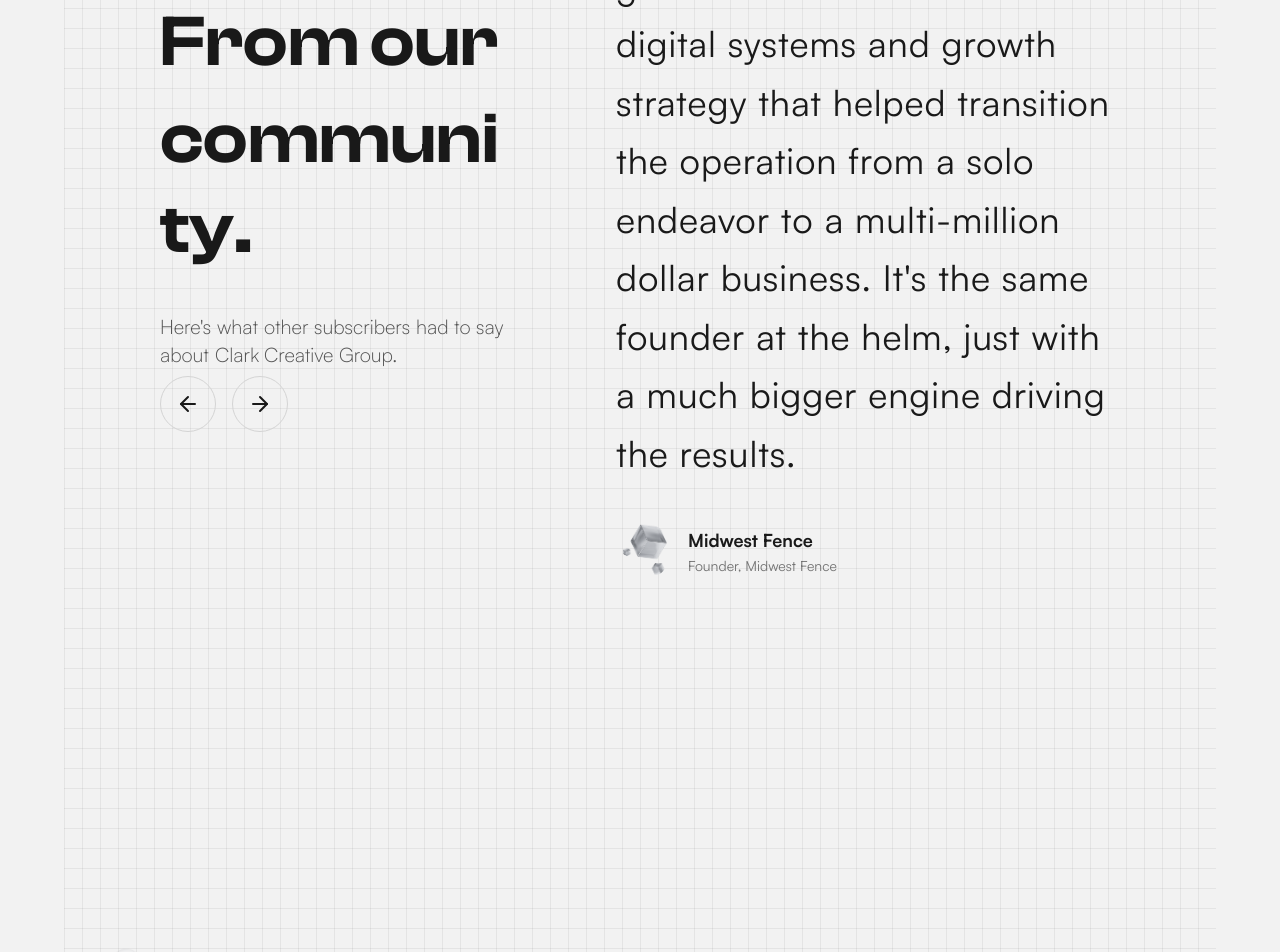
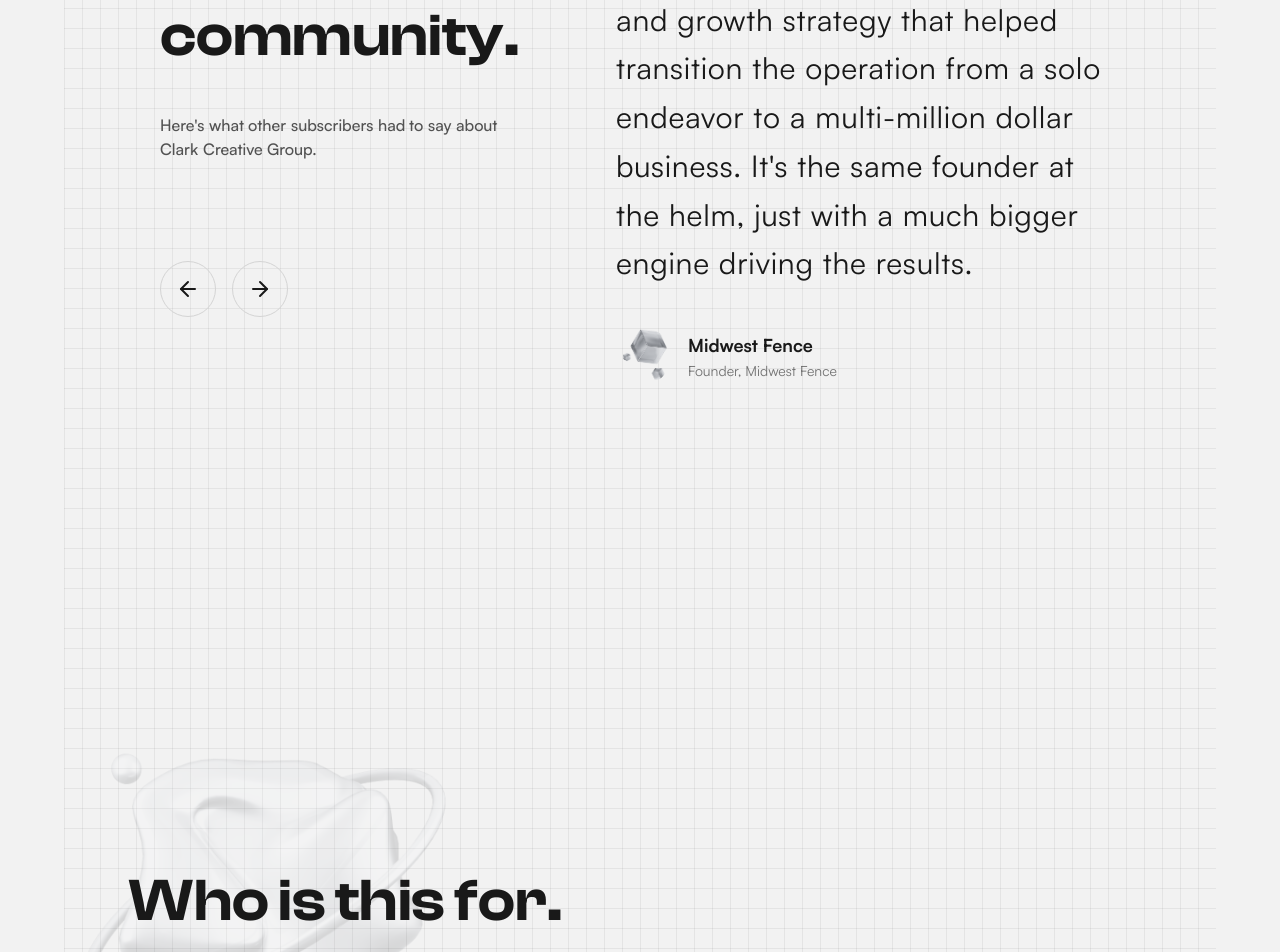
Before and after one commit to MonyVannn/clark-creative-group-website, a Next.js app: page / in a window 1280 px wide. Shown: the part 3240-4192 px from the top of the page. Built offline with nearby package versions, Linux system fonts and the light colour scheme.

Commit message:
Fix: responsiveness for xl screen

```diff
--- a/app/components/aboutpage/TeamSection.tsx
+++ b/app/components/aboutpage/TeamSection.tsx
@@ -49,7 +49,7 @@ export default function TeamSection() {
       <motion.div
         animate={{ y: [0, -20, 0] }}
         transition={{ duration: 6, repeat: Infinity, ease: "easeInOut" }}
-        className="absolute top-20 md:-top-56 md:right-10 lg:right-40 opacity-30 md:opacity-50 w-100 h-100 z-0 pointer-events-none"
+        className="absolute top-20 xl:-top-20 2xl:top-20 md:-top-56 md:right-10 lg:right-40 opacity-30 md:opacity-50 w-100 h-100 z-0 pointer-events-none"
       >
         <Image
           src="/square.png"
--- a/app/components/homepage/TargetAudienceSection.tsx
+++ b/app/components/homepage/TargetAudienceSection.tsx
@@ -61,7 +61,7 @@ export default function TargetAudienceSection() {
           text="Who is this for."
           tag="h2"
           splitType="words, chars"
-          className={`font-clash-display font-semibold text-5xl lg:text-7xl leading-tight transition-colors duration-1000 ${isDarkTheme ? "text-[#f2f2f2]" : "text-[#191919]"}`}
+          className={`font-clash-display font-semibold text-5xl lg:text-6xl leading-tight transition-colors duration-1000 ${isDarkTheme ? "text-[#f2f2f2]" : "text-[#191919]"}`}
           textAlign="left"
           delay={20}
         />
--- a/app/components/homepage/TestimonialSection.tsx
+++ b/app/components/homepage/TestimonialSection.tsx
@@ -101,7 +101,7 @@ export default function TestimonialSection() {
             text="From our "
             tag="h2"
             splitType="words, chars"
-            className={`font-clash-display font-semibold text-5xl lg:text-7xl leading-tight transition-colors duration-1000 ${isDarkTheme ? "text-[#f2f2f2]" : "text-[#191919]"}`}
+            className={`font-clash-display font-semibold text-5xl lg:text-6xl leading-tight transition-colors duration-1000 ${isDarkTheme ? "text-[#f2f2f2]" : "text-[#191919]"}`}
             textAlign="left"
             delay={20}
           />
@@ -110,7 +110,7 @@ export default function TestimonialSection() {
             text="community."
             tag="h2"
             splitType="words, chars"
-            className={`font-clash-display font-semibold text-5xl lg:text-7xl leading-tight transition-colors duration-1000 ${isDarkTheme ? "text-[#f2f2f2]" : "text-[#191919]"}`}
+            className={`font-clash-display font-semibold text-5xl lg:text-6xl leading-tight transition-colors duration-1000 ${isDarkTheme ? "text-[#f2f2f2]" : "text-[#191919]"}`}
             textAlign="left"
             delay={25}
           />
@@ -119,7 +119,7 @@ export default function TestimonialSection() {
               text="Here's what other subscribers had to say about Clark Creative Group."
               tag="p"
               splitType="words"
-              className={`font-satoshi text-lg lg:text-xl max-w-sm font-light transition-colors duration-1000 ${isDarkTheme ? "text-neutral-400" : "text-neutral-600"}`}
+              className={`font-satoshi text-lg lg:text-base max-w-sm font-medium transition-colors duration-1000 ${isDarkTheme ? "text-neutral-400" : "text-neutral-600"}`}
               textAlign="left"
               delay={40}
             />
@@ -172,7 +172,7 @@ export default function TestimonialSection() {
           whileInView={{ scale: 1, opacity: 1 }}
           viewport={{ once: true }}
           transition={{ duration: 0.6, delay: 0.6, type: "spring" }}
-          className={`text-8xl lg:text-9xl font-serif absolute -top-8 lg:-top-16 left-0 leading-none transition-colors duration-1000 ${isDarkTheme ? "text-[#f2f2f2]/30" : "text-[#191919]/20"}`}
+          className={`text-8xl lg:text-9xl font-serif absolute -top-8 lg:-top-16 left-0 leading-none transition-colors duration-1000 ${isDarkTheme ? "text-[#f2f2f2]" : "text-[#191919]/20"}`}
         >
           &ldquo;
         </motion.div>
@@ -187,7 +187,7 @@ export default function TestimonialSection() {
             className="pt-12"
           >
             <p
-              className={`font-satoshi text-2xl lg:text-4xl leading-normal lg:leading-relaxed font-normal tracking-wide transition-colors duration-1000 ${isDarkTheme ? "text-white" : "text-[#191919]"}`}
+              className={`font-satoshi text-2xl lg:text-4xl xl:text-3xl 2xl:text-4xl leading-normal lg:leading-relaxed font-normal tracking-wide transition-colors duration-1000 ${isDarkTheme ? "text-white" : "text-[#191919]"}`}
             >
               {testimonials[currentIndex].quote}
             </p>
```
